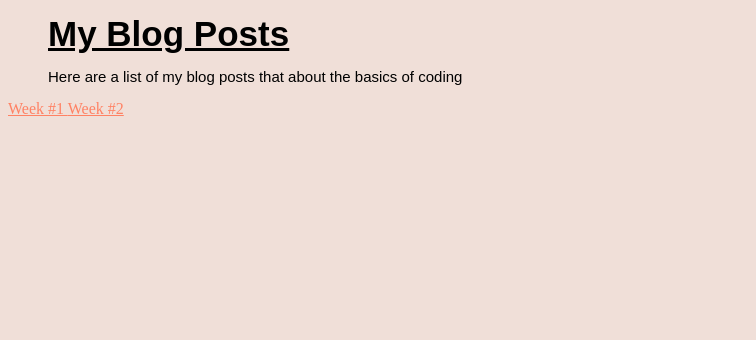
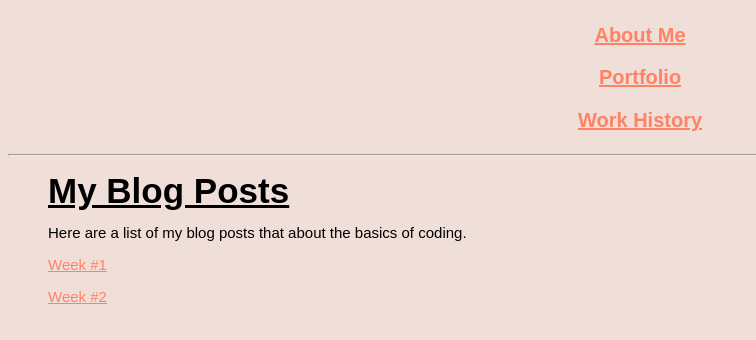
Before and after one commit to trefong/trefong.github.io, a plain HTML site: page blog/index.html in a window 1280 px wide. Shown: the whole page, without its empty margins (0-756 px from the left). Drawn offline with Linux system fonts and the light colour scheme; files that its build step writes are made by us from their sources.

Commit message:
fix blog index

```diff
--- a/blog/index.html
+++ b/blog/index.html
@@ -9,12 +9,22 @@
 </head>
 
 <body>
+  <header>
+    <h4 style="text-align:center" ><a href = "#" style="color: #FF8264">About Me</a></h4>
+
+    <h4 style="text-align:center"><a href = "#"style="color: #FF8264">Portfolio</a></h4>
+
+    <h4 style="text-align:center"><a href = "#"style="color: #FF8264"> Work History</a></h4>
+    <hr>
+  </header>
 <h1><u> My Blog Posts</u></h1>
-<p> Here are a list of my blog posts that about the basics of coding </p>
-<a href = "git.html" style="color: #FF8264"> Week #1 </a>
-
+<p> Here are a list of my blog posts that about the basics of coding. </p>
+<p>
+  <a href = "git.html" style="color: #FF8264"> Week #1 </a>
+</p>
+<p>
 <a href = "css-concepts.html" style="color: #FF8264"> Week #2 </a>
-
+</p>
 </body>
 
 </html>
```
